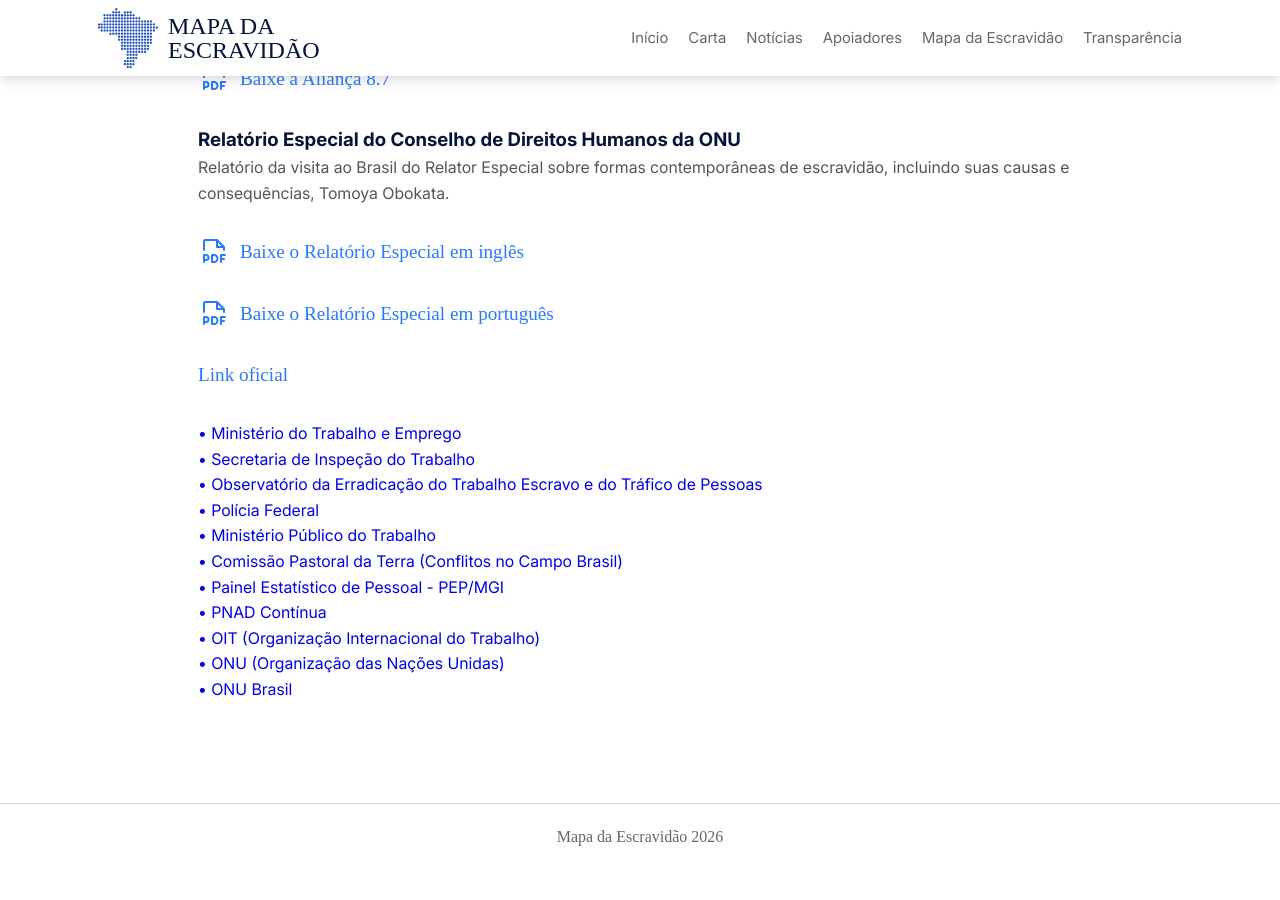
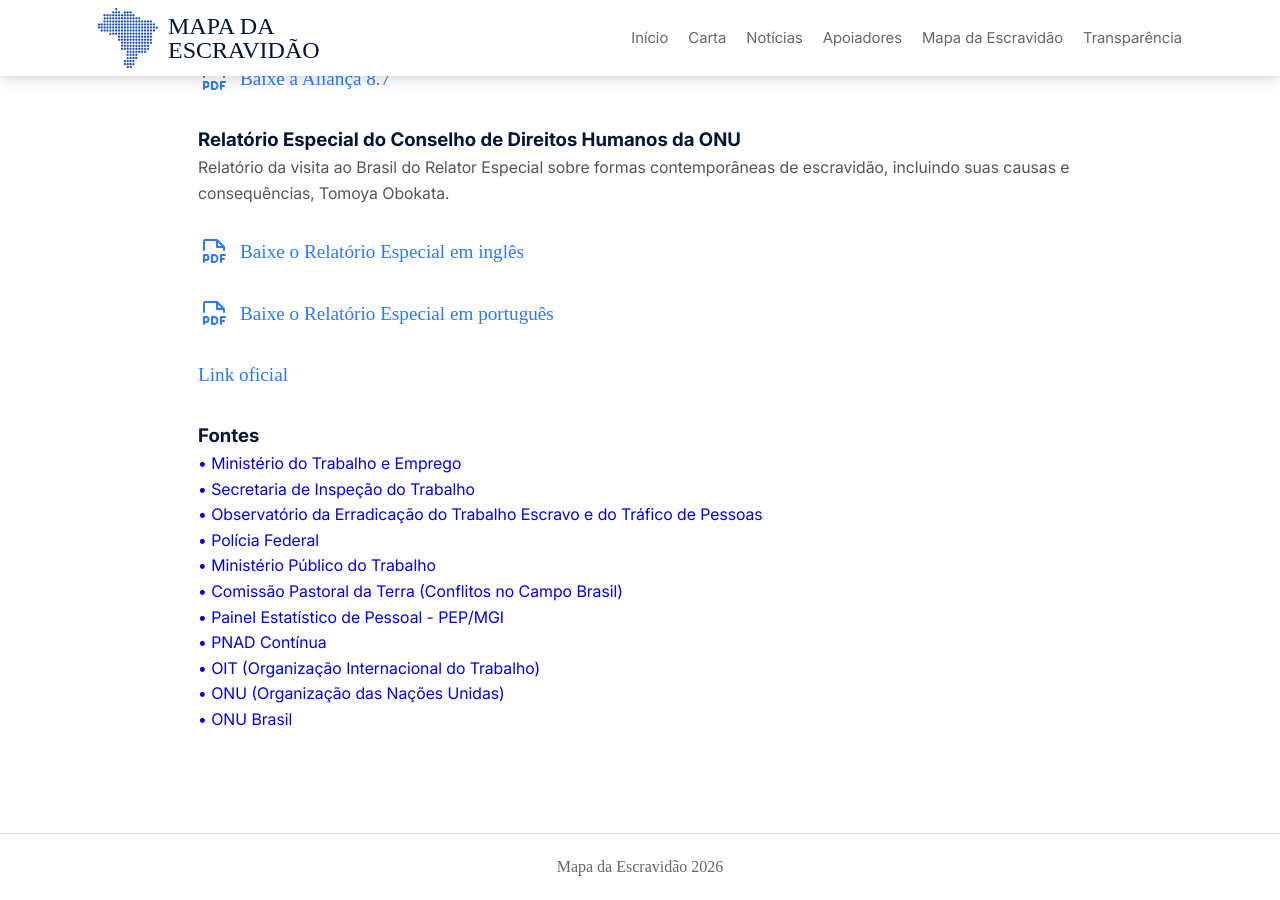
Before and after one commit to Landowski/mapa-escravidao, a Jekyll site: the page built from transparencia.html, in a window 1280 px wide and 900 px high, scrolled down 561 px. Built offline with Jekyll 4.4.1, drawn with Linux system fonts in a browser that asks for light colours; some web fonts are replaced; before the commit the page ends 1431 px from its top, so only the background shows below that.

Commit message:
Update transparencia.html

```diff
--- a/transparencia.html
+++ b/transparencia.html
@@ -41,6 +41,7 @@
 
                 <a href="https://www.ohchr.org/en/documents/country-reports/ahrc6336add1-visit-brazil-report-special-rapporteur-contemporary-forms" target="_blank" class="todas-noticias">Link oficial</a>
 
+                <h3>Fontes</h3>
                 <p>
                         <a href="https://www.gov.br/trabalho-e-emprego/pt-br" target="_blank">• Ministério do Trabalho e Emprego</a>
                         <br>
```
